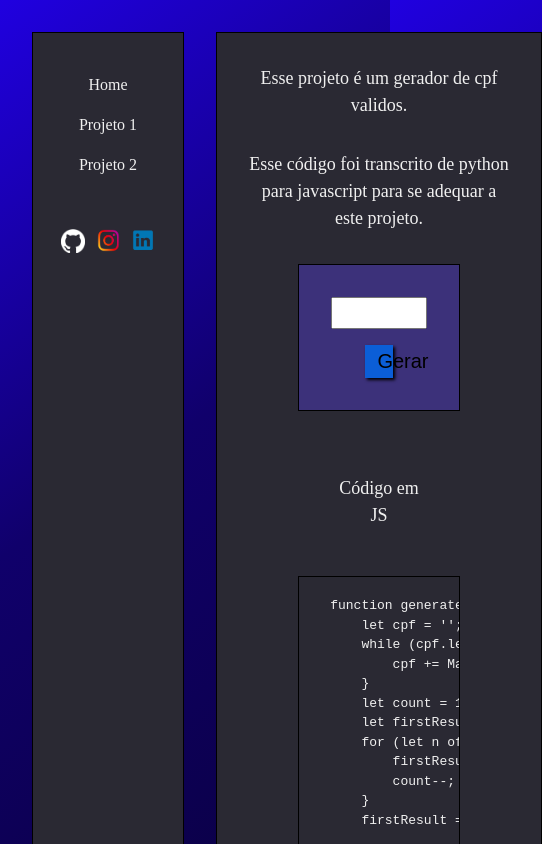
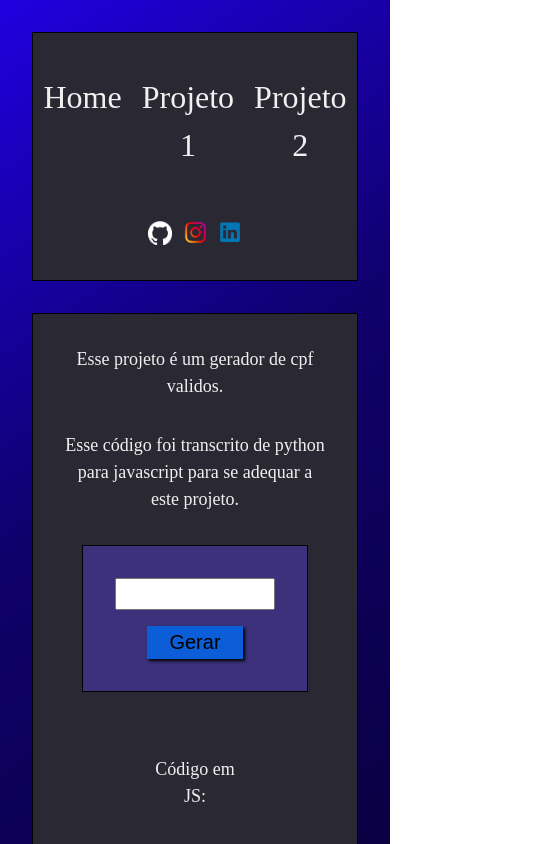
Before and after one commit to cesario-neto/portfolio, a plain HTML site: page project_1.html in a window 390 px wide. Shown: the top 844 px of the page, 542 px wide, since content can reach past the window. Drawn offline with Linux system fonts and the light colour scheme.

Commit message:
Making the application responsive

```diff
--- a/assets/css/style.css
+++ b/assets/css/style.css
@@ -166,15 +166,32 @@ main {
     box-shadow: 2px 2px 1px inset;
 }
 
-/* .footer {
-    bottom: 0;
-    position: relative;
-    padding: 1rem;
-    background-color: #000000;
-    width: 100%;
+@media screen and (max-width: 1000px) {
+    .container {
+        flex-direction: column;
+    }
+
+    .nav-bar__links {
+        display: flex;
+        justify-content: center;
+        gap: 20px;
+        font-size: 2rem;
+        width: 100%;
+    }
 }
 
-.footer__text {
-    color: white;
-    text-align: right;
-} */
+@media screen and (min-width: 1300px){
+    .content__project {
+        width: 30%;
+    }
+}
+
+@media screen and (max-width: 700px){
+    .content__project {
+        width: 70%;
+    }
+
+    .btn {
+        width: 60%;
+    }
+}
--- a/project_1.html
+++ b/project_1.html
@@ -46,7 +46,7 @@
             </section>
             <section class="content text-white-color ">
                 <div class="content__code text-left-direction">
-                    <p class="text-center-direction">Código em JS</p>
+                    <p class="text-center-direction">Código em JS:</p>
                     <pre class="bg-border">
 <code>
     function generateCpf() {
@@ -81,7 +81,7 @@
     }
 </code>
                     </pre>
-                    <p class="text-center-direction">Código em Python</p>
+                    <p class="text-center-direction">Código em Python:</p>
                     <pre class="bg-border">
 <code>
     def generate_cpf():
```
